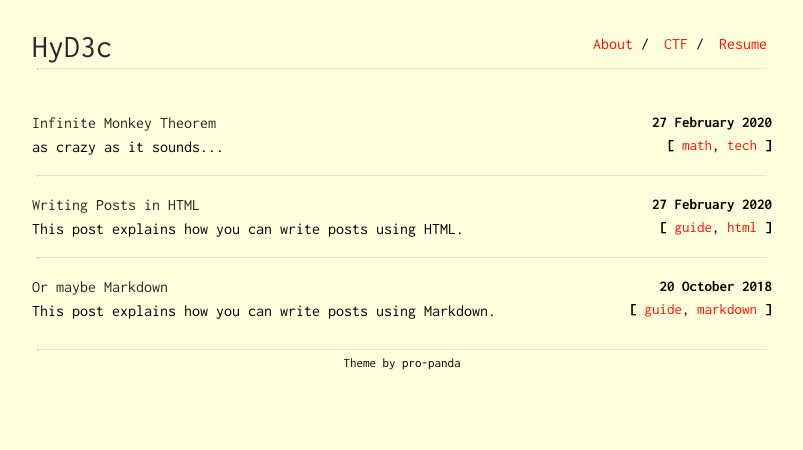
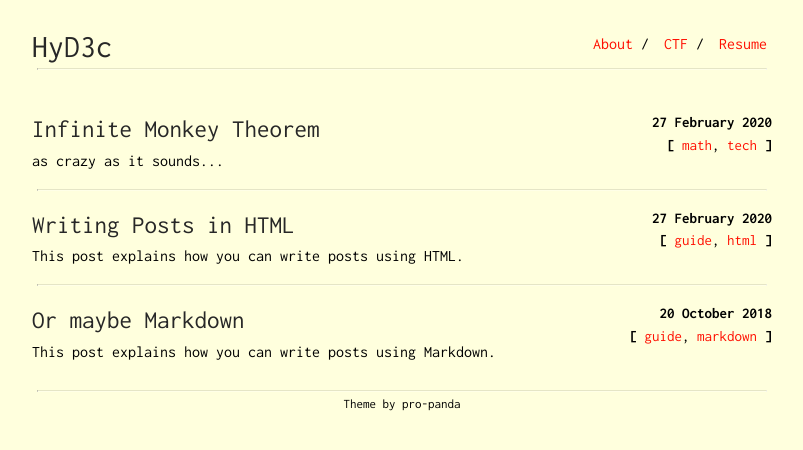
Before and after one commit to HyD3c/HyD3c.github.io, a Jekyll site: the page built from index.html, in a window 1280 px wide. Shown: the top 450 px of the page, without its empty margins (238-1041 px from the left). Built offline with Jekyll 4.4.1, drawn with Linux system fonts in a browser that asks for light colours.

Commit message:
Update main.scss

```diff
--- a/css/main.scss
+++ b/css/main.scss
@@ -77,7 +77,7 @@ code {
         max-width: 500px;
         color: #272727;
         display: inline-block;
-        font-size: 1em;
+        font-size: 25px;
     }
     .details{
         @extend .pull-right;
```
